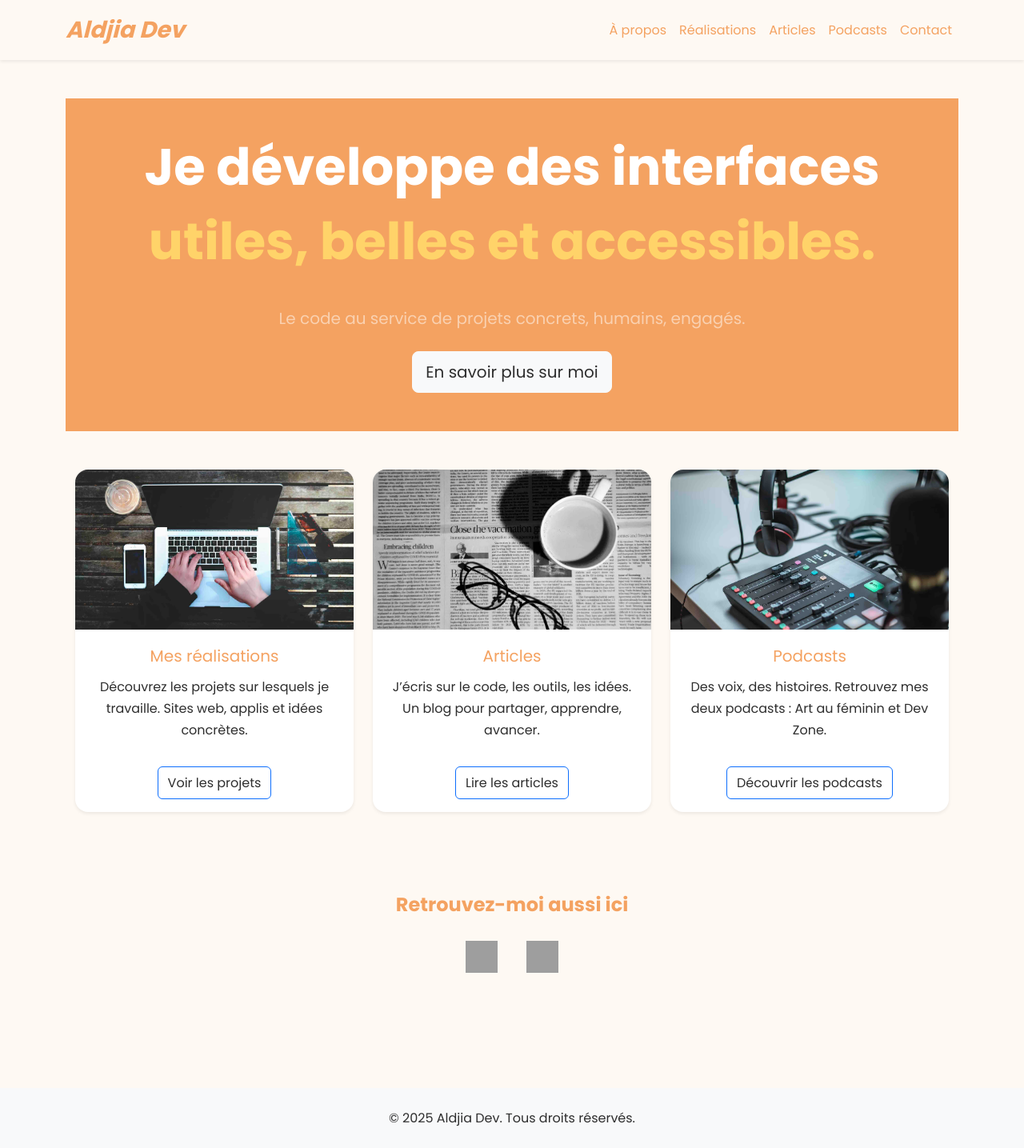
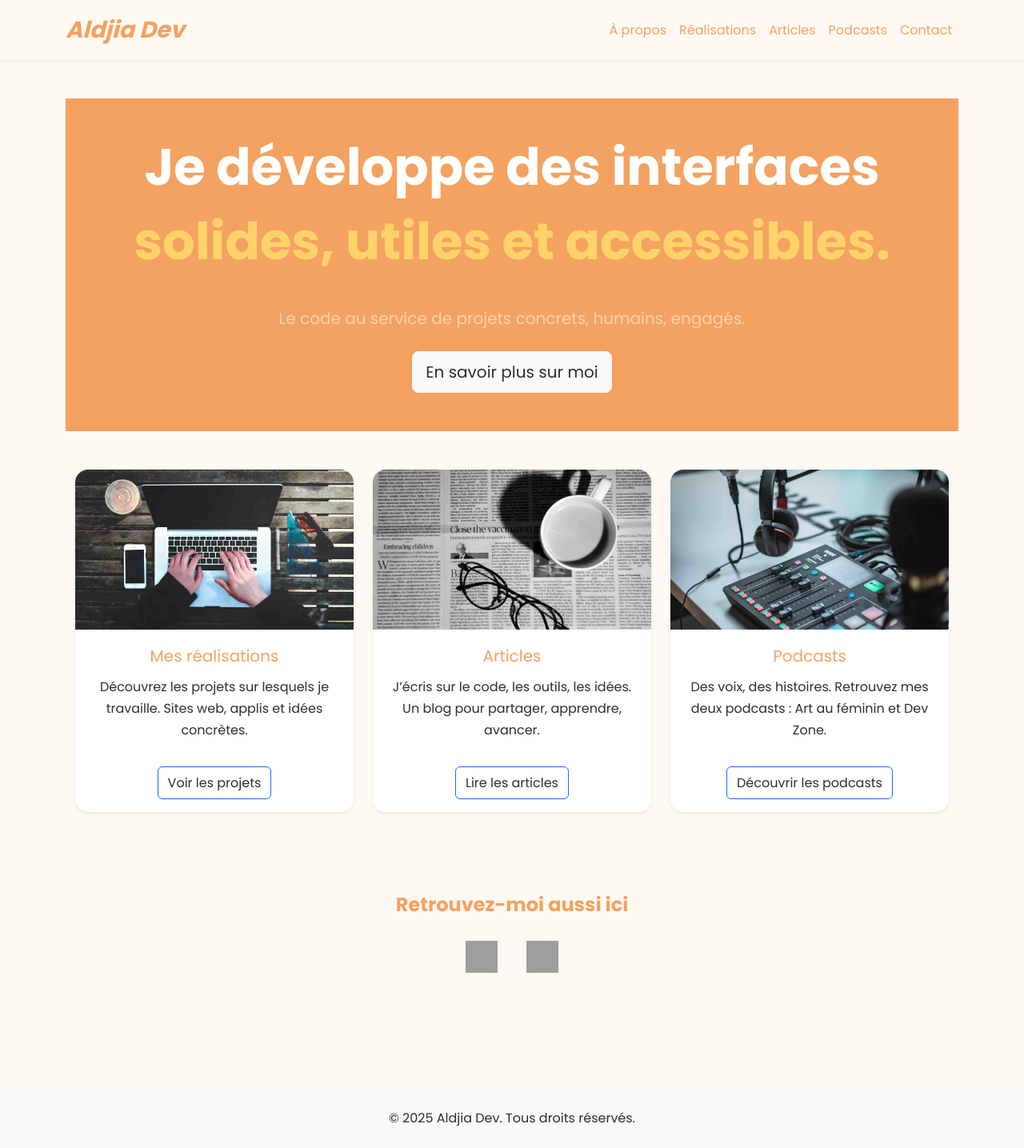
Before and after one commit to AldjiaDev/aldjia.dev, a Jekyll site: the page built from index.html, in a window 1280 px wide. Shown: the whole page at 80% size. Built offline with Jekyll 4.4.1, drawn with Linux system fonts in a browser that asks for light colours; grey boxes are pictures that could not be loaded.

Commit message:
change text

```diff
--- a/index.html
+++ b/index.html
@@ -8,7 +8,7 @@ title: Accueil
   <div class="container">
     <h1 class="display-3 fw-bold mb-4 text-white">
       Je développe des interfaces<br>
-      <span style="color: var(--accent);">utiles, belles et accessibles.</span>
+      <span style="color: var(--accent);">solides, utiles et accessibles.</span>
     </h1>
     <p class="lead text-white-50 mb-4">
       Le code au service de projets concrets, humains, engagés.
```
